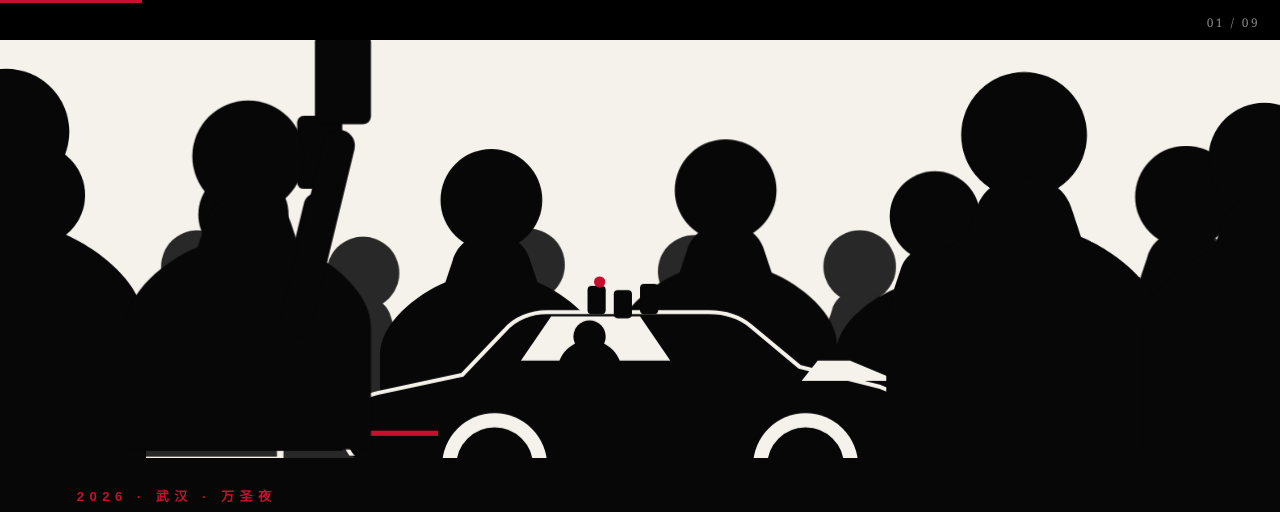
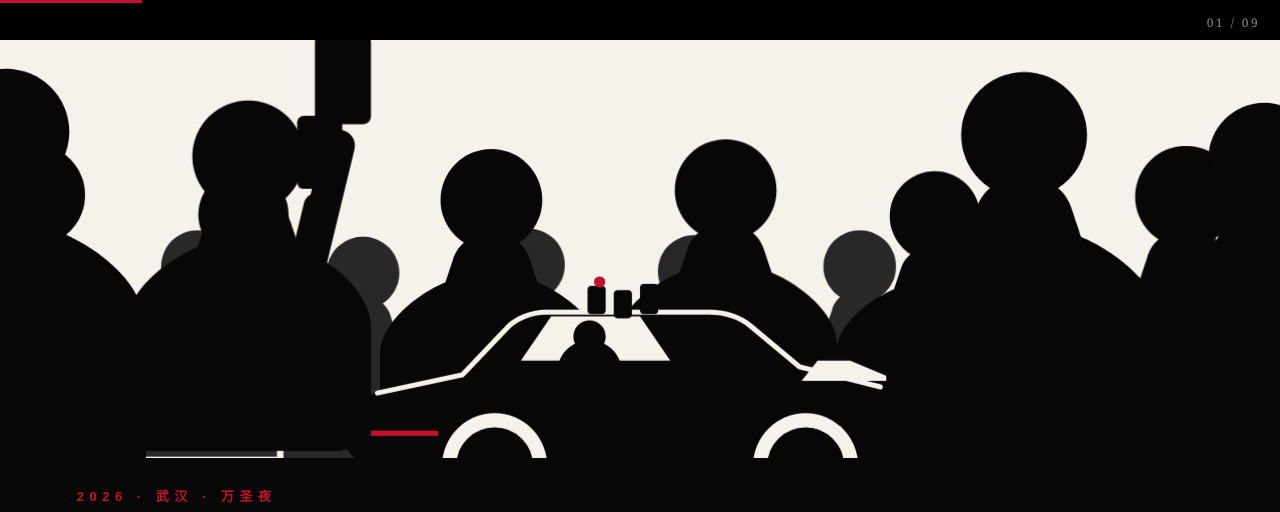
Before and after one commit to doanan11/magpie-ppt, a plain HTML site: page index.html in a window 1280 px wide. Shown: the top 512 px of the page. Drawn offline with Linux system fonts and the light colour scheme.

Commit message:
style: 车顶描边改为开口弧线，消除车体两侧白色横线

```diff
--- a/index.html
+++ b/index.html
@@ -273,12 +273,11 @@
               <rect x="75" y="4" width="21" height="34" rx="3" fill="var(--body,#070707)"/>
             </symbol>
             <symbol id="carShape" viewBox="0 0 320 140">
-              <clipPath id="carTop"><rect x="-20" y="-20" width="360" height="123"/></clipPath>
               <path d="M22 106h276c7 0 12-5 12-12v-6c0-9-6-16-15-19l-40-10-24-20c-6-5-13-7-21-7H130c-8 0-16 3-21 9l-21 22-42 9c-10 2-16 10-16 19v3c0 6 4 12 10 12z" fill="var(--body,#F5F2EC)"/>
-              <path d="M22 106h276c7 0 12-5 12-12v-6c0-9-6-16-15-19l-40-10-24-20c-6-5-13-7-21-7H130c-8 0-16 3-21 9l-21 22-42 9c-10 2-16 10-16 19v3c0 6 4 12 10 12z" fill="none" stroke="var(--line,none)" stroke-width="2" clip-path="url(#carTop)"/>
+              <path d="M46 72l42-9 21-22c5-6 13-9 21-9h80c8 0 15 2 21 7l24 20 40 10" fill="none" stroke="var(--line,none)" stroke-width="2.5" stroke-linecap="round"/>
               <path d="M132 34h44l15 22h-74zM264 56h16l24 10h-48z" fill="var(--win,#070707)"/>
-              <circle cx="104" cy="108" r="26" fill="var(--line,none)"/>
-              <circle cx="258" cy="108" r="26" fill="var(--line,none)"/>
+              <path d="M78 108A26 26 0 0 1 130 108Z" fill="var(--line,none)"/>
+              <path d="M232 108A26 26 0 0 1 284 108Z" fill="var(--line,none)"/>
               <circle cx="104" cy="108" r="17" fill="var(--tyre,#070707)" stroke="var(--body,#F5F2EC)" stroke-width="4"/>
               <circle cx="258" cy="108" r="17" fill="var(--tyre,#070707)" stroke="var(--body,#F5F2EC)" stroke-width="4"/>
               <g fill="var(--drv,#070707)">
```
